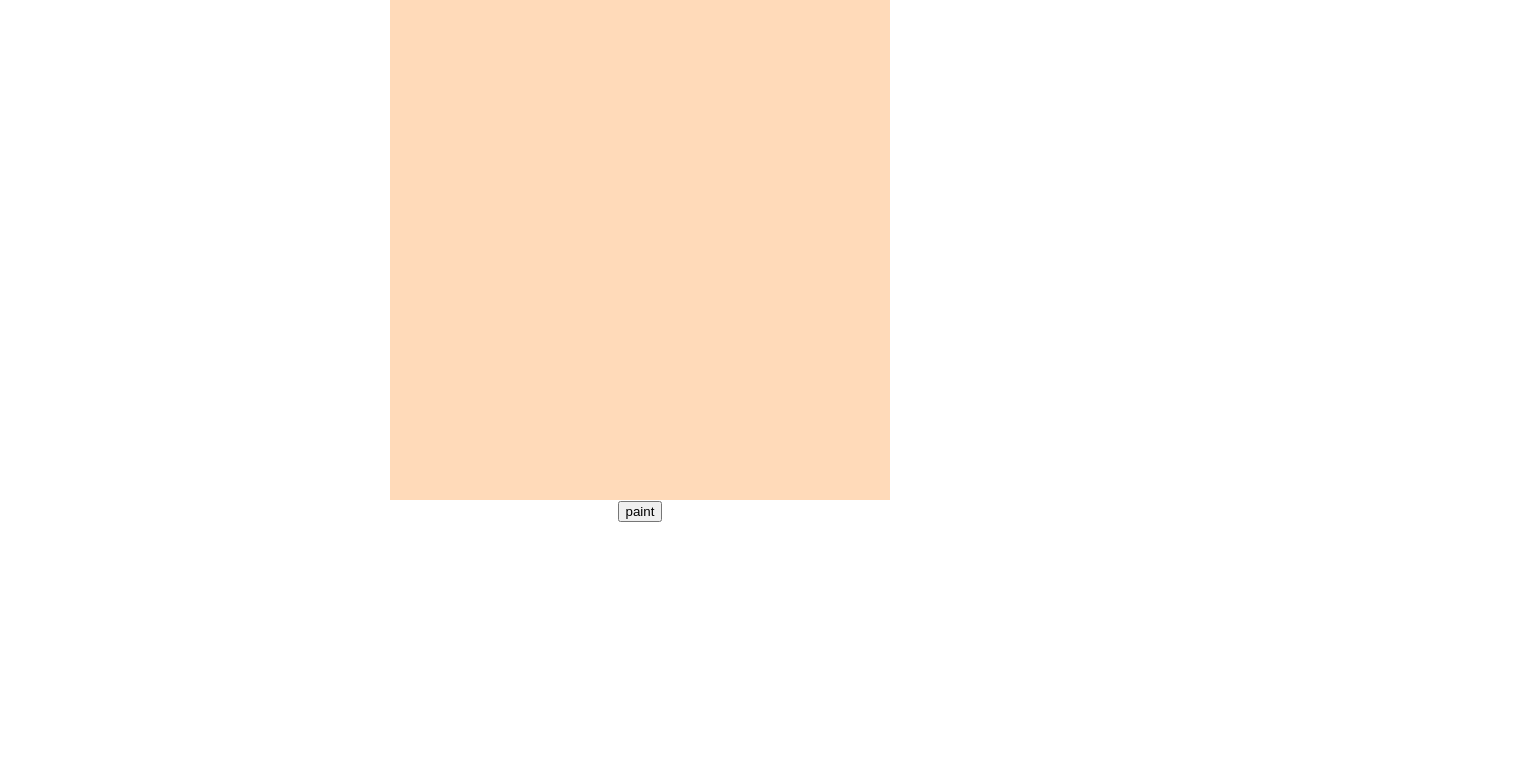
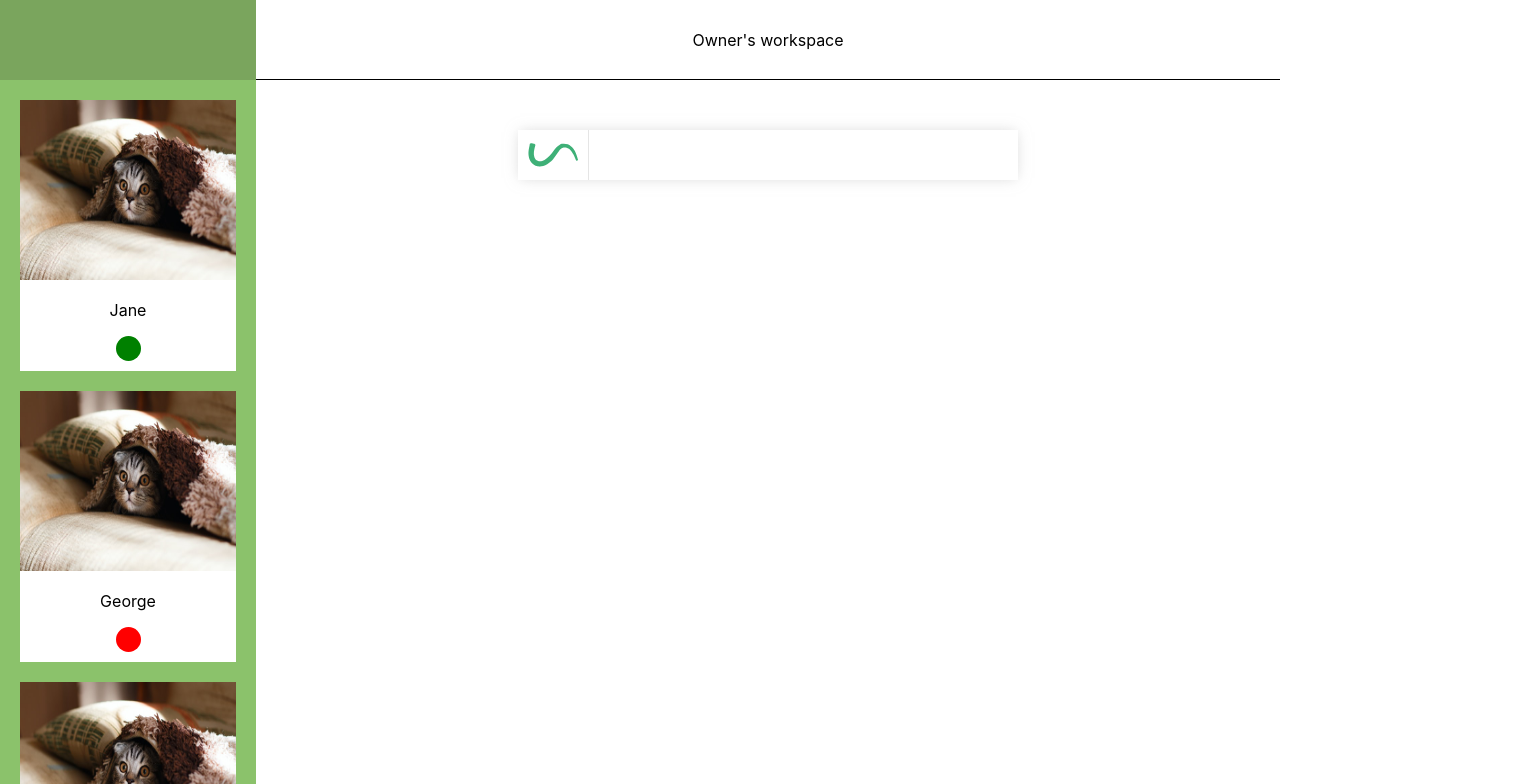
Before and after one commit to czechbeata/paint, a React (Create React App) app: page / in a window 1280 px wide. Shown: the top 784 px of the page, 1536 px wide, since content can reach past the window. Built offline with nearby package versions, Linux system fonts and the light colour scheme.

Commit message:
initial layout and painting function

```diff
--- a/src/App.css
+++ b/src/App.css
@@ -1,38 +1,27 @@
-.App {
-  text-align: center;
+body {
+  overflow: hidden;
+  padding: 0;
+  margin: 0;
+}
+* {
+  box-sizing: border-box;
+}
+ul{
+  padding: 0;
+  margin: 0;
+}
+button{
+  border:none;
+  padding:0;
+  margin: 0;
+}
+img{
+  border: 0;
+  outline: none;
 }
 
-.App-logo {
-  height: 40vmin;
-  pointer-events: none;
+.shadow{
+  -webkit-box-shadow: 0px 0px 13px -2px rgba(176,176,176,0.52);
+  -moz-box-shadow: 0px 0px 13px -2px rgba(176,176,176,0.52);
+  box-shadow: 0px 0px 13px -2px rgba(176,176,176,0.52);
 }
-
-@media (prefers-reduced-motion: no-preference) {
-  .App-logo {
-    animation: App-logo-spin infinite 20s linear;
-  }
-}
-
-.App-header {
-  background-color: #282c34;
-  min-height: 100vh;
-  display: flex;
-  flex-direction: column;
-  align-items: center;
-  justify-content: center;
-  font-size: calc(10px + 2vmin);
-  color: white;
-}
-
-.App-link {
-  color: #61dafb;
-}
-
-@keyframes App-logo-spin {
-  from {
-    transform: rotate(0deg);
-  }
-  to {
-    transform: rotate(360deg);
-  }
-}
--- a/src/App.js
+++ b/src/App.js
@@ -1,14 +1,45 @@
-import React from 'react';
-import logo from './logo.svg';
+import React, { Component } from 'react';
 import './App.css';
 import Canvas from './Canvas';
+import Navigation from './Navigation';
+import UsersPanel from './UsersPanel';
+import Main from './Main';
+import styled from 'styled-components';
 
-function App() {
-  return (
-    <div className="App">
-      <Canvas></Canvas>
-    </div>
-  );
+const StyledApp = styled.div`
+    display:grid;
+    height:100vh;
+    width:100vw;
+    display:grid;
+    grid-template-rows: 10vh 90vh;
+    grid-template-columns: 20vw 80vw;
+    grid-template-areas:
+    "navigation main"
+    "usersPanel main";
+`;
+
+class App extends Component {
+  constructor(props) {
+    super(props);
+    this.state = {
+      height: props.height
+     }
+  }
+
+  componentWillMount(){
+    this.setState({height: window.innerHeight + 'px'});
+    console.log(this.state.height)
+  }
+
+  render() {
+    return (
+      <StyledApp>
+        <Navigation></Navigation>
+        <UsersPanel></UsersPanel>
+        <Main></Main>
+      </StyledApp>
+     );
+  }
 }
 
 export default App;
--- a/src/Canvas.js
+++ b/src/Canvas.js
@@ -1,10 +1,19 @@
 import React, { Component } from 'react';
 import styled from 'styled-components';
+import CanvasOptions from './CanvasOptions';
+
+const Box = styled.section`
+  position: relative;
+
+`;
 
 const StyledCanvas = styled.canvas`
   display:block;
-  background:peachpuff;
-  margin: 0 auto;
+  background:white;
+`;
+
+const Button = styled.button`
+  background:green;
 `;
 
 class Canvas extends Component {
@@ -20,8 +29,8 @@ class Canvas extends Component {
     }
 
     componentDidMount() {
-        this.canvas.height = 500;
-        this.canvas.width = 500;
+        this.canvas.height = window.innerHeight;
+        this.canvas.width = window.innerWidth;
         this.ctx = this.canvas.getContext('2d');
         this.ctx.lineWidth = 5;
         this.ctx.lineCap = "round";
@@ -64,6 +73,7 @@ class Canvas extends Component {
 
     paint (e) {
         if(this.state.painting){
+            console.log("painting");
             var x,y;
             [x,y] = this.getPosition(e);
             this.ctx.lineWidth = this.state.lineWidth;
@@ -81,14 +91,16 @@ class Canvas extends Component {
         console.log(x.length);
     }
 
-
-
     render() {
         return (
-            <div>
+            <Box>
+                <CanvasOptions
+                paintingOn = {this.paintingOn}
+                >
+                    {/* <Button onClick={this.paintingOn}>paint</Button>                */}
+                </CanvasOptions>
                 <StyledCanvas  ref={(ref) => (this.canvas = ref)}></StyledCanvas>
-                <button onClick={this.paintingOn}>paint</button>
-            </div>
+            </Box>
          );
     }
 }
--- /dev/null
+++ b/src/CanvasOptions.js
@@ -0,0 +1,32 @@
+import React, { Component } from 'react';
+import styled from 'styled-components';
+import Option from './Option';
+import stroke from './stroke.svg';
+
+const StyledCanvasOptions = styled.ul`
+  width:500px;
+  height:50px;
+  position: absolute;
+  background:white;
+  top: 50px;
+  left: 50%;
+  -webkit-transform: translateX(-50%);
+  transform: translateX(-50%);
+  z-index: 999;
+`;
+
+class CanvasOptions extends Component {
+    constructor(props) {
+        super(props);
+        this.state = {  }
+    }
+    render() {
+        return (
+            <StyledCanvasOptions className="shadow">
+                <Option paint={this.props.paintingOn} img={stroke}></Option>
+            </StyledCanvasOptions>
+         );
+    }
+}
+
+export default CanvasOptions;
--- /dev/null
+++ b/src/Main.js
@@ -0,0 +1,20 @@
+import React, { Component } from 'react';
+import styled from 'styled-components';
+import WorkspaceHeader from './WorkspaceHeader';
+import Canvas from './Canvas';
+
+const StyledMain = styled.div`
+    grid-area: main;
+`;
+
+const Main = () => {
+    return (
+        <StyledMain>
+            <WorkspaceHeader className="shadow"></WorkspaceHeader>
+            <Canvas></Canvas>
+        </StyledMain>
+
+     );
+}
+
+export default Main;
--- /dev/null
+++ b/src/Navigation.js
@@ -0,0 +1,16 @@
+import styled from 'styled-components';
+import React from 'react';
+
+const StyledNavigation = styled.nav`
+  background: #7AA55D;
+  height:10vh;
+  grid-area: navigation;
+`;
+
+const Navigation = () => {
+    return (
+        <StyledNavigation></StyledNavigation>
+     );
+}
+
+export default Navigation;
--- /dev/null
+++ b/src/Option.js
@@ -0,0 +1,24 @@
+import React from 'react';
+import styled from 'styled-components';
+
+const StyledOption = styled.button`
+  background:white;
+  border-right: 1px solid rgba(0,0,0,0.1);
+  height:50px;
+  padding: 5px 10px;
+`;
+
+const OptionImage = styled.img`
+  width:50px;
+  height:40px;
+`;
+
+const Option = (props) => {
+    return (
+        <StyledOption onClick={props.paint}>
+            <OptionImage src={props.img}></OptionImage>
+        </StyledOption>
+     );
+}
+
+export default Option;
--- /dev/null
+++ b/src/User.js
@@ -0,0 +1,38 @@
+import React from 'react';
+import styled from 'styled-components';
+
+const StyledUser = styled.div`
+  background:white;
+  padding: 0 0 10px 0;
+`;
+
+const UserImg = styled.img`
+  background:grey;
+  width:100%;
+  height:180px;
+`;
+
+const UserName = styled.p`
+  text-align: center;
+`;
+
+const SpeakingStatus = styled.div`
+  height: 25px;
+  width: 25px;
+  background-color: ${props => props.speaking ? "green" : "red"};
+  border-radius: 50%;
+  display: block;
+  margin: 0 auto;
+`;
+
+const User = (props) => {
+    return (
+        <StyledUser>
+            <UserImg src={props.user.img}></UserImg>
+            <UserName>{props.user.username}</UserName>
+            <SpeakingStatus speaking = {props.user.speaking}></SpeakingStatus>
+        </StyledUser>
+     );
+}
+
+export default User;
--- /dev/null
+++ b/src/UsersPanel.js
@@ -0,0 +1,36 @@
+import React, { Component } from 'react';
+import styled from 'styled-components';
+import imgg from './tmpuserimg.jpg';
+import User from './User';
+
+const StyledUsersPanel = styled.section`
+    background : #8BC26B;
+    grid-area: usersPanel;
+    display:grid;
+    grid-gap: 20px;
+    padding:20px;
+    overflow: auto;
+`;
+
+class UsersPanel extends Component {
+    constructor(props) {
+        super(props);
+        this.state = {
+            users:[
+                {username: "Jane", img: imgg, speaking: true},
+                {username: "George", img: imgg, speaking: false},
+                {username: "Alice", img: imgg, speaking: false},
+            ]
+         }
+    }
+    render() {
+        return (
+            <StyledUsersPanel>
+                {this.state.users.map(user =>
+                    <User user={user}></User>)}
+            </StyledUsersPanel>
+         );
+    }
+}
+
+export default UsersPanel;
--- /dev/null
+++ b/src/WorkspaceHeader.js
@@ -0,0 +1,18 @@
+import React from 'react';
+import styled from 'styled-components';
+
+const StyledWorkspaceHeader = styled.header`
+    border-bottom: 1px solid black;
+    background:white;
+    height:10vh;
+    line-height: 10vh;
+    text-align: center;
+`;
+
+const WorkspaceHeader = () => {
+    return (
+        <StyledWorkspaceHeader>Owner's workspace</StyledWorkspaceHeader>
+     );
+}
+
+export default WorkspaceHeader;
```
Also changed, not shown: src/stroke.svg (added), src/tmpuserimg.jpg (added).
